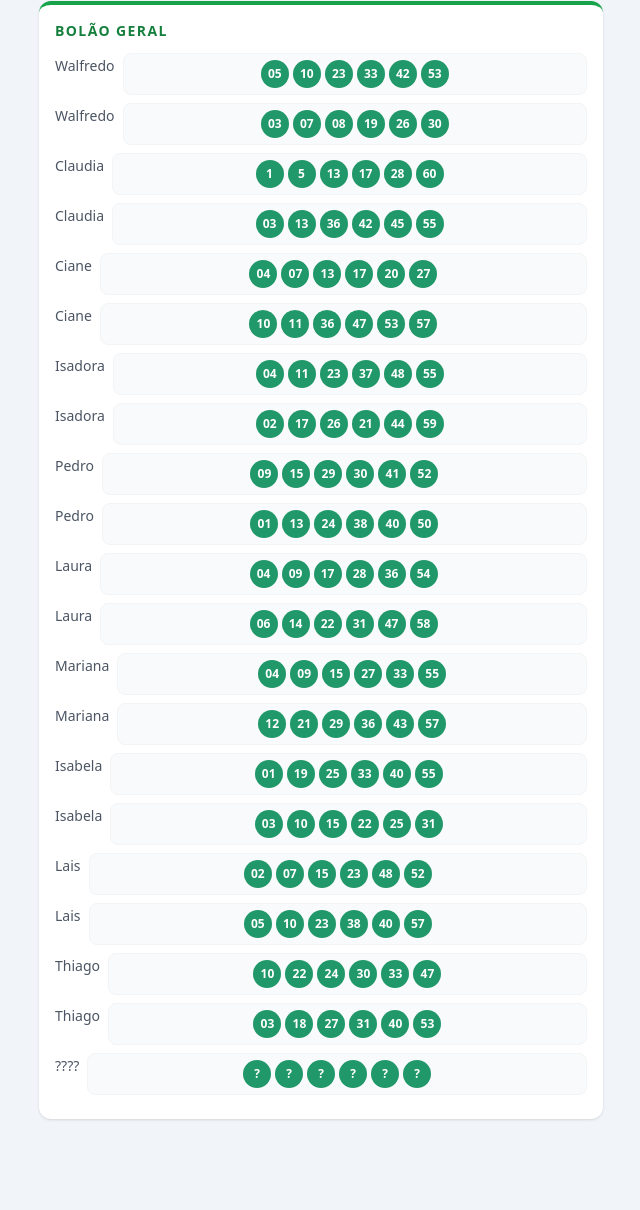
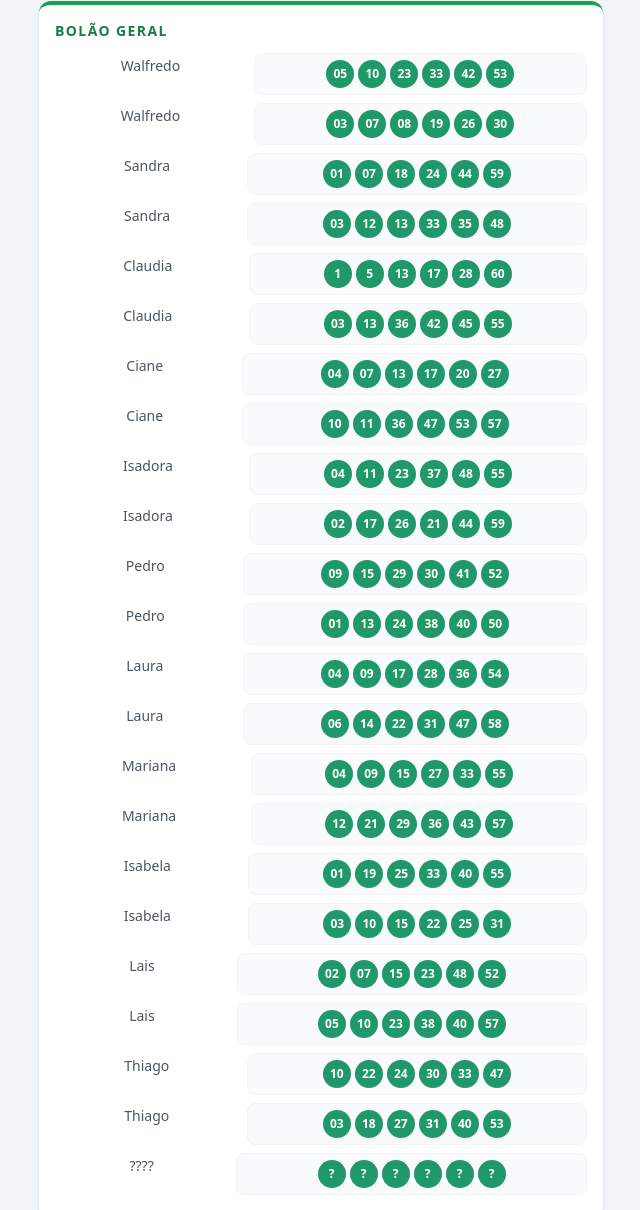
Before and after one commit to walfredo-almeida/mega, a plain HTML site: page MegaSena-geral.html in a window 1280 px wide. Shown: the part 197-1407 px from the top of the page, without its empty margins (25-665 px from the left). Before the commit the page ends 1332 px from the top, so only its background shows below. Drawn offline with Linux system fonts and the light colour scheme.

Commit message:
Update MegaSena-geral.html

```diff
--- a/MegaSena-geral.html
+++ b/MegaSena-geral.html
@@ -53,126 +53,140 @@
 
     <div id="cartelas-container" class="max-w-6xl mx-auto grid grid-cols-1 md:grid-cols-2 gap-6"><div class="bg-white p-4 rounded-xl shadow border-t-4 border-green-600"><h2 class="font-bold text-green-700 mb-3 uppercase text-sm tracking-widest">Bolão Geral</h2>
                         <div class="flex items-center gap-2 mb-2">
-                             <p class="text-gray-600 mb-4 text-sm">Walfredo</p>
+                             <p class="flex gap-1 justify-center flex-grow text-gray-600 mb-4 text-sm">Walfredo</p>
                             <div class="flex gap-1 bg-gray-50 p-1.5 rounded-lg flex-grow justify-center border border-gray-100">
                                 <span class="ball">05</span><span class="ball">10</span><span class="ball">23</span><span class="ball">33</span><span class="ball">42</span><span class="ball">53</span>
                             </div>
                         </div>
 
                         <div class="flex items-center gap-2 mb-2">
-                             <p class="text-gray-600 mb-4 text-sm">Walfredo</p>
+                             <p class="flex gap-1 justify-center flex-grow text-gray-600 mb-4 text-sm">Walfredo</p>
                             <div class="flex gap-1 bg-gray-50 p-1.5 rounded-lg flex-grow justify-center border border-gray-100">
                                 <span class="ball">03</span><span class="ball">07</span><span class="ball">08</span><span class="ball">19</span><span class="ball">26</span><span class="ball">30</span>
                             </div>
                         </div>
 
+                         <div class="flex items-center gap-2 mb-2">
+                             <p class="flex gap-1 justify-center flex-grow text-gray-600 mb-4 text-sm">Sandra</p>
+                            <div class="flex gap-1 bg-gray-50 p-1.5 rounded-lg flex-grow justify-center border border-gray-100">
+                                <span class="ball">01</span><span class="ball">07</span><span class="ball">18</span><span class="ball">24</span><span class="ball">44</span><span class="ball">59</span>
+                            </div>
+                        </div>
+
+                         <div class="flex items-center gap-2 mb-2">
+                             <p class="flex gap-1 justify-center flex-grow text-gray-600 mb-4 text-sm">Sandra</p>
+                            <div class="flex gap-1 bg-gray-50 p-1.5 rounded-lg flex-grow justify-center border border-gray-100">
+                                <span class="ball">03</span><span class="ball">12</span><span class="ball">13</span><span class="ball">33</span><span class="ball">35</span><span class="ball">48</span>
+                            </div>
+                        </div>
+
                         <div class="flex items-center gap-2 mb-2">
-                             <p class="text-gray-600 mb-4 text-sm">Claudia</p>
+                             <p class="flex gap-1 justify-center flex-grow text-gray-600 mb-4 text-sm">Claudia</p>
                             <div class="flex gap-1 bg-gray-50 p-1.5 rounded-lg flex-grow justify-center border border-gray-100">
                                 <span class="ball">1</span><span class="ball">5</span><span class="ball">13</span><span class="ball">17</span><span class="ball">28</span><span class="ball">60</span>
                             </div>
                         </div>
 
                         <div class="flex items-center gap-2 mb-2">
-                              <p class="text-gray-600 mb-4 text-sm">Claudia</p>
+                              <p class="flex gap-1 justify-center flex-grow text-gray-600 mb-4 text-sm">Claudia</p>
                             <div class="flex gap-1 bg-gray-50 p-1.5 rounded-lg flex-grow justify-center border border-gray-100">
                                 <span class="ball">03</span><span class="ball">13</span><span class="ball">36</span><span class="ball">42</span><span class="ball">45</span><span class="ball">55</span>
                             </div>
                         </div>
 
                         <div class="flex items-center gap-2 mb-2">
-                              <p class="text-gray-600 mb-4 text-sm">Ciane</p>
+                              <p class="flex gap-1 justify-center flex-grow text-gray-600 mb-4 text-sm">Ciane</p>
                             <div class="flex gap-1 bg-gray-50 p-1.5 rounded-lg flex-grow justify-center border border-gray-100">
                                 <span class="ball">04</span><span class="ball">07</span><span class="ball">13</span><span class="ball">17</span><span class="ball">20</span><span class="ball">27</span>
                             </div>
                         </div>
 
                         <div class="flex items-center gap-2 mb-2">
-                            <p class="text-gray-600 mb-4 text-sm">Ciane</p>
+                            <p class="flex gap-1 justify-center flex-grow text-gray-600 mb-4 text-sm">Ciane</p>
                             <div class="flex gap-1 bg-gray-50 p-1.5 rounded-lg flex-grow justify-center border border-gray-100">
                                 <span class="ball">10</span><span class="ball">11</span><span class="ball">36</span><span class="ball">47</span><span class="ball">53</span><span class="ball">57</span>
                             </div>
                         </div>
 
                         <div class="flex items-center gap-2 mb-2">
-                            <p class="text-gray-600 mb-4 text-sm">Isadora</p>
+                            <p class="flex gap-1 justify-center flex-grow text-gray-600 mb-4 text-sm">Isadora</p>
                             <div class="flex gap-1 bg-gray-50 p-1.5 rounded-lg flex-grow justify-center border border-gray-100">
                                 <span class="ball">04</span><span class="ball">11</span><span class="ball">23</span><span class="ball">37</span><span class="ball">48</span><span class="ball">55</span>
                             </div>
                         </div>
 
                         <div class="flex items-center gap-2 mb-2">
-                           <p class="text-gray-600 mb-4 text-sm">Isadora</p>
+                           <p class="flex gap-1 justify-center flex-grow text-gray-600 mb-4 text-sm">Isadora</p>
                             <div class="flex gap-1 bg-gray-50 p-1.5 rounded-lg flex-grow justify-center border border-gray-100">
                                 <span class="ball">02</span><span class="ball">17</span><span class="ball">26</span><span class="ball">21</span><span class="ball">44</span><span class="ball">59</span>
                             </div>
                         </div>
 
                         <div class="flex items-center gap-2 mb-2">
-                            <p class="text-gray-600 mb-4 text-sm">Pedro</p>
+                            <p class="flex gap-1 justify-center flex-grow text-gray-600 mb-4 text-sm">Pedro</p>
                             <div class="flex gap-1 bg-gray-50 p-1.5 rounded-lg flex-grow justify-center border border-gray-100">
                                 <span class="ball">09</span><span class="ball">15</span><span class="ball">29</span><span class="ball">30</span><span class="ball">41</span><span class="ball">52</span>
                             </div>
                         </div>
 
                         <div class="flex items-center gap-2 mb-2">
-                             <p class="text-gray-600 mb-4 text-sm">Pedro</p>
+                             <p class="flex gap-1 justify-center flex-grow text-gray-600 mb-4 text-sm">Pedro</p>
                             <div class="flex gap-1 bg-gray-50 p-1.5 rounded-lg flex-grow justify-center border border-gray-100">
                                 <span class="ball">01</span><span class="ball">13</span><span class="ball">24</span><span class="ball">38</span><span class="ball">40</span><span class="ball">50</span>
                             </div>
                         </div>
 
                         <div class="flex items-center gap-2 mb-2">
-                            <p class="text-gray-600 mb-4 text-sm">Laura</p>
+                            <p class="flex gap-1 justify-center flex-grow text-gray-600 mb-4 text-sm">Laura</p>
                             <div class="flex gap-1 bg-gray-50 p-1.5 rounded-lg flex-grow justify-center border border-gray-100">
                                 <span class="ball">04</span><span class="ball">09</span><span class="ball">17</span><span class="ball">28</span><span class="ball">36</span><span class="ball">54</span>
                             </div>
                         </div>
 
                         <div class="flex items-center gap-2 mb-2">
-                            <p class="text-gray-600 mb-4 text-sm">Laura</p>
+                            <p class="flex gap-1 justify-center flex-grow text-gray-600 mb-4 text-sm">Laura</p>
                             <div class="flex gap-1 bg-gray-50 p-1.5 rounded-lg flex-grow justify-center border border-gray-100">
                                 <span class="ball">06</span><span class="ball">14</span><span class="ball">22</span><span class="ball">31</span><span class="ball">47</span><span class="ball">58</span>
                             </div>
                         </div>
 
                         <div class="flex items-center gap-2 mb-2">
-                            <p class="text-gray-600 mb-4 text-sm">Mariana</p>
+                            <p class="flex gap-1 justify-center flex-grow text-gray-600 mb-4 text-sm">Mariana</p>
                             <div class="flex gap-1 bg-gray-50 p-1.5 rounded-lg flex-grow justify-center border border-gray-100">
                                 <span class="ball">04</span><span class="ball">09</span><span class="ball">15</span><span class="ball">27</span><span class="ball">33</span><span class="ball">55</span>
                             </div>
                         </div>
 
                         <div class="flex items-center gap-2 mb-2">
-                            <p class="text-gray-600 mb-4 text-sm">Mariana</p>
+                            <p class="flex gap-1 justify-center flex-grow text-gray-600 mb-4 text-sm">Mariana</p>
                             <div class="flex gap-1 bg-gray-50 p-1.5 rounded-lg flex-grow justify-center border border-gray-100">
                                 <span class="ball">12</span><span class="ball">21</span><span class="ball">29</span><span class="ball">36</span><span class="ball">43</span><span class="ball">57</span>
                             </div>
                         </div>
 
                         <div class="flex items-center gap-2 mb-2">
-                             <p class="text-gray-600 mb-4 text-sm">Isabela</p>
+                             <p class="flex gap-1 justify-center flex-grow text-gray-600 mb-4 text-sm">Isabela</p>
                             <div class="flex gap-1 bg-gray-50 p-1.5 rounded-lg flex-grow justify-center border border-gray-100">
                                 <span class="ball">01</span><span class="ball">19</span><span class="ball">25</span><span class="ball">33</span><span class="ball">40</span><span class="ball">55</span>
                             </div>
                         </div>
 
                         <div class="flex items-center gap-2 mb-2">
-                            <p class="text-gray-600 mb-4 text-sm">Isabela</p>
+                            <p class="flex gap-1 justify-center flex-grow text-gray-600 mb-4 text-sm">Isabela</p>
                             <div class="flex gap-1 bg-gray-50 p-1.5 rounded-lg flex-grow justify-center border border-gray-100">
                                 <span class="ball">03</span><span class="ball">10</span><span class="ball">15</span><span class="ball">22</span><span class="ball">25</span><span class="ball">31</span>
                             </div>
                         </div>
 
                         <div class="flex items-center gap-2 mb-2">
-                            <p class="text-gray-600 mb-4 text-sm">Lais</p>
+                            <p class="flex gap-1 justify-center flex-grow text-gray-600 mb-4 text-sm">Lais</p>
                             <div class="flex gap-1 bg-gray-50 p-1.5 rounded-lg flex-grow justify-center border border-gray-100">
                                 <span class="ball">02</span><span class="ball">07</span><span class="ball">15</span><span class="ball">23</span><span class="ball">48</span><span class="ball">52</span>
                             </div>
                         </div>
 
                         <div class="flex items-center gap-2 mb-2">
-                            <p class="text-gray-600 mb-4 text-sm">Lais</p>
+                            <p class="flex gap-1 justify-center flex-grow text-gray-600 mb-4 text-sm">Lais</p>
                             <div class="flex gap-1 bg-gray-50 p-1.5 rounded-lg flex-grow justify-center border border-gray-100">
                                 <span class="ball">05</span><span class="ball">10</span><span class="ball">23</span><span class="ball">38</span><span class="ball">40</span><span class="ball">57</span>
                             </div>
@@ -181,21 +195,21 @@
 
 
                         <div class="flex items-center gap-2 mb-2">
-                            <p class="text-gray-600 mb-4 text-sm">Thiago</p>
+                            <p class="flex gap-1 justify-center flex-grow text-gray-600 mb-4 text-sm">Thiago</p>
                              <div class="flex gap-1 bg-gray-50 p-1.5 rounded-lg flex-grow justify-center border border-gray-100">
                                <span class="ball">10</span><span class="ball">22</span><span class="ball">24</span><span class="ball">30</span><span class="ball">33</span><span class="ball">47</span>
                             </div>
                         </div>
 
                         <div class="flex items-center gap-2 mb-2">
-                             <p class="text-gray-600 mb-4 text-sm">Thiago</p>
+                             <p class="flex gap-1 justify-center flex-grow text-gray-600 mb-4 text-sm">Thiago</p>
                             <div class="flex gap-1 bg-gray-50 p-1.5 rounded-lg flex-grow justify-center border border-gray-100">
                                 <span class="ball">03</span><span class="ball">18</span><span class="ball">27</span><span class="ball">31</span><span class="ball">40</span><span class="ball">53</span>
                             </div>
                         </div>
 
                           <div class="flex items-center gap-2 mb-2">
-                             <p class="text-gray-600 mb-4 text-sm">????</p>
+                             <p class="flex gap-1 justify-center flex-grow text-gray-600 mb-4 text-sm">????</p>
                             <div class="flex gap-1 bg-gray-50 p-1.5 rounded-lg flex-grow justify-center border border-gray-100">
                                 <span class="ball">?</span><span class="ball">?</span><span class="ball">?</span><span class="ball">?</span><span class="ball">?</span><span class="ball">?</span>
                             </div>
```
